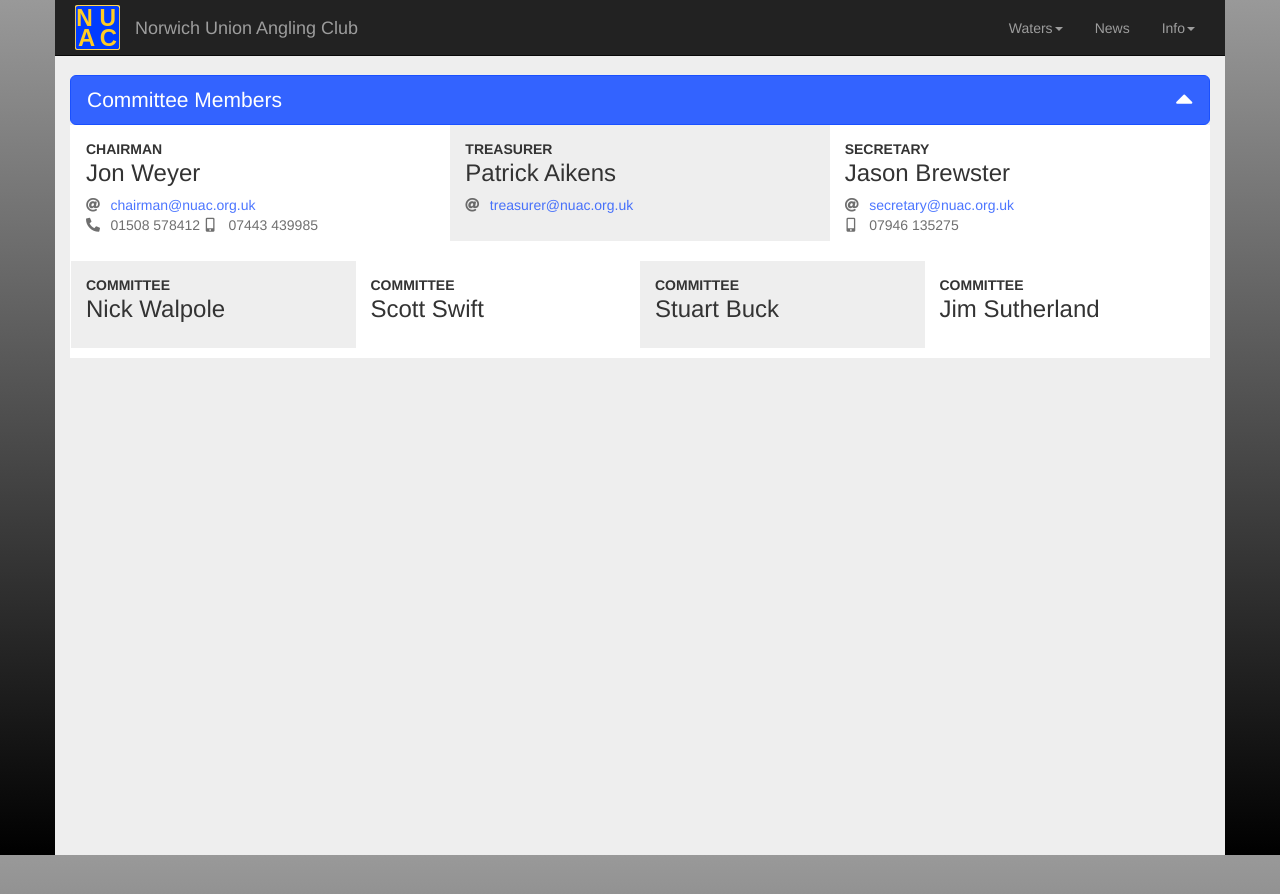
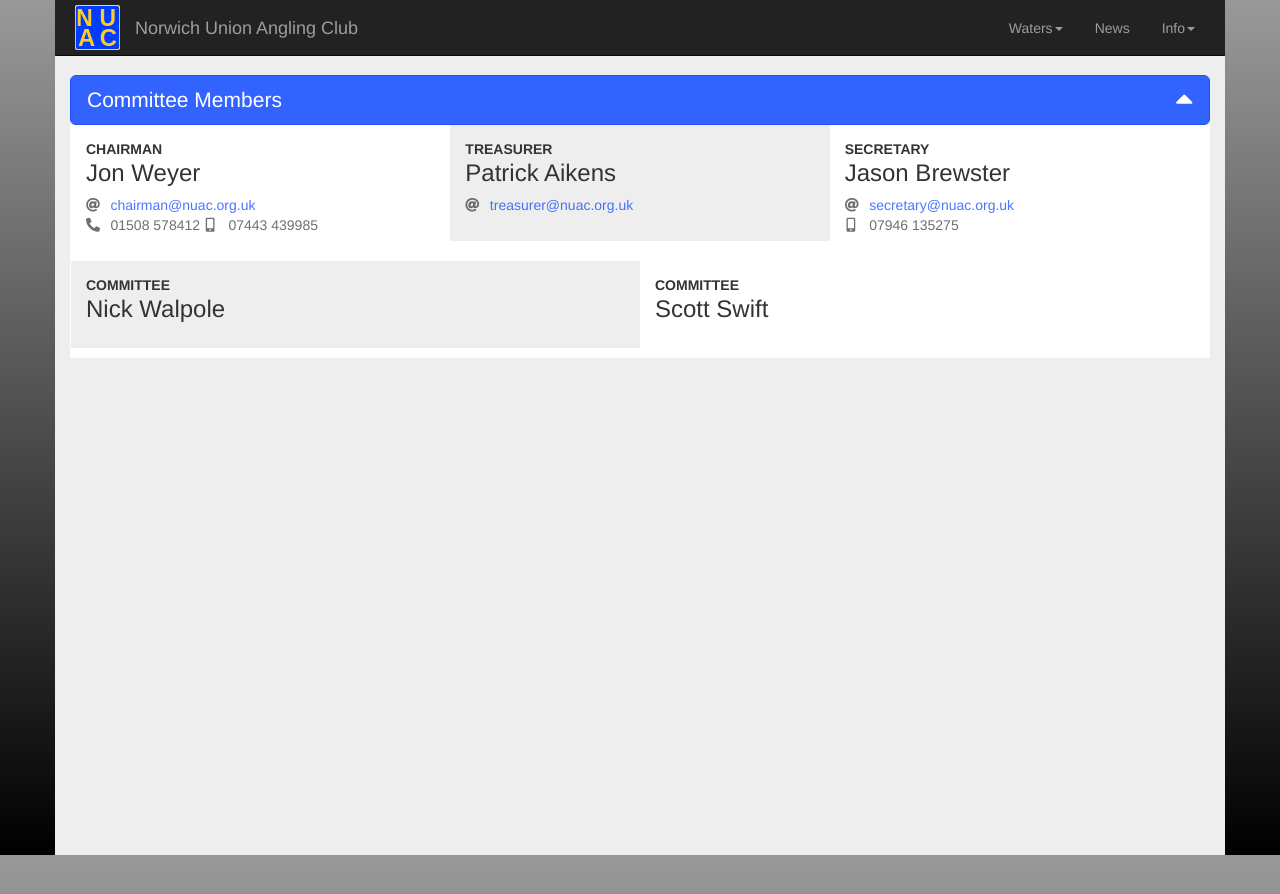
Before and after one commit to nuac-admin/nuac-release-four, a Jekyll site: the page built from _info/committee.html, in a window 1280 px wide. Shown: the top 894 px of the page. Built offline with Jekyll 4.4.1, drawn with Linux system fonts in a browser that asks for light colours; nearby versions of some CDN libraries.

Commit message:
upd committee

```diff
--- a/_info/committee.html
+++ b/_info/committee.html
@@ -50,7 +50,7 @@ keywords: NUAC, Norwich Union Angling Club, fishing club, contact, committee, no
 						</div>
 						<div class="row committee-listing">
 
-							<div class="col-xs-12 col-sm-3">
+							<div class="col-xs-12 col-sm-6">
 								<div class="card">
 									<div class="card-category">Committee</div>
 									<div class="card-description">
@@ -58,27 +58,11 @@ keywords: NUAC, Norwich Union Angling Club, fishing club, contact, committee, no
 									</div>
 								</div>
 							</div>
-							<div class="col-xs-12 col-sm-3">
+							<div class="col-xs-12 col-sm-6">
 								<div class="card">
 									<div class="card-category">Committee</div>
 									<div class="card-description">
 										<h3>Scott Swift</h3>
-									</div>
-								</div>
-							</div>
-							<div class="col-xs-12 col-sm-3">
-								<div class="card">
-									<div class="card-category">Committee</div>
-									<div class="card-description">
-										<h3>Stuart Buck</h3>
-									</div>
-								</div>
-							</div>
-							<div class="col-xs-12 col-sm-3">
-								<div class="card">
-									<div class="card-category">Committee</div>
-									<div class="card-description">
-										<h3>Jim Sutherland</h3>
 									</div>
 								</div>
 							</div>
```
Also changed, not shown: _waters/bigwood.md (+1 -0 lines).
